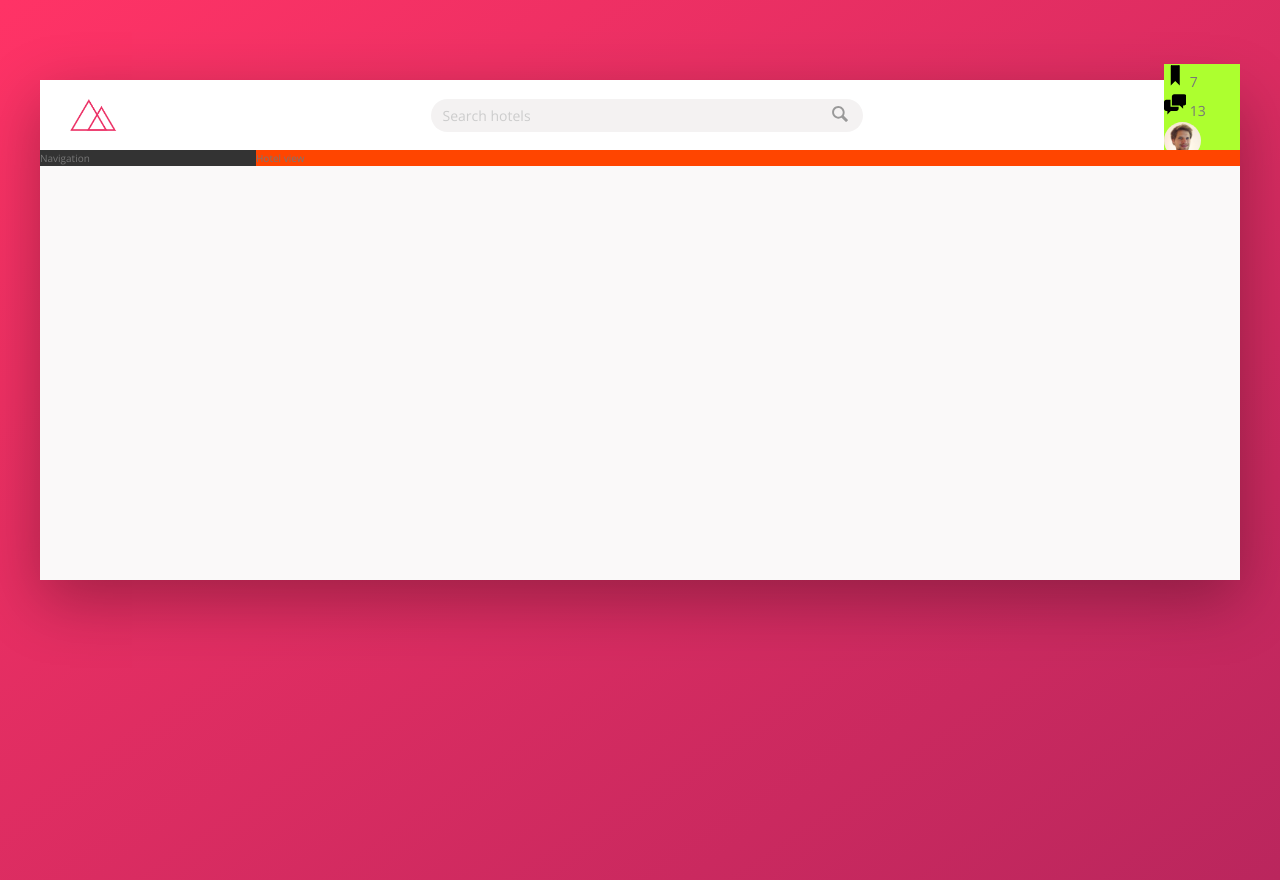
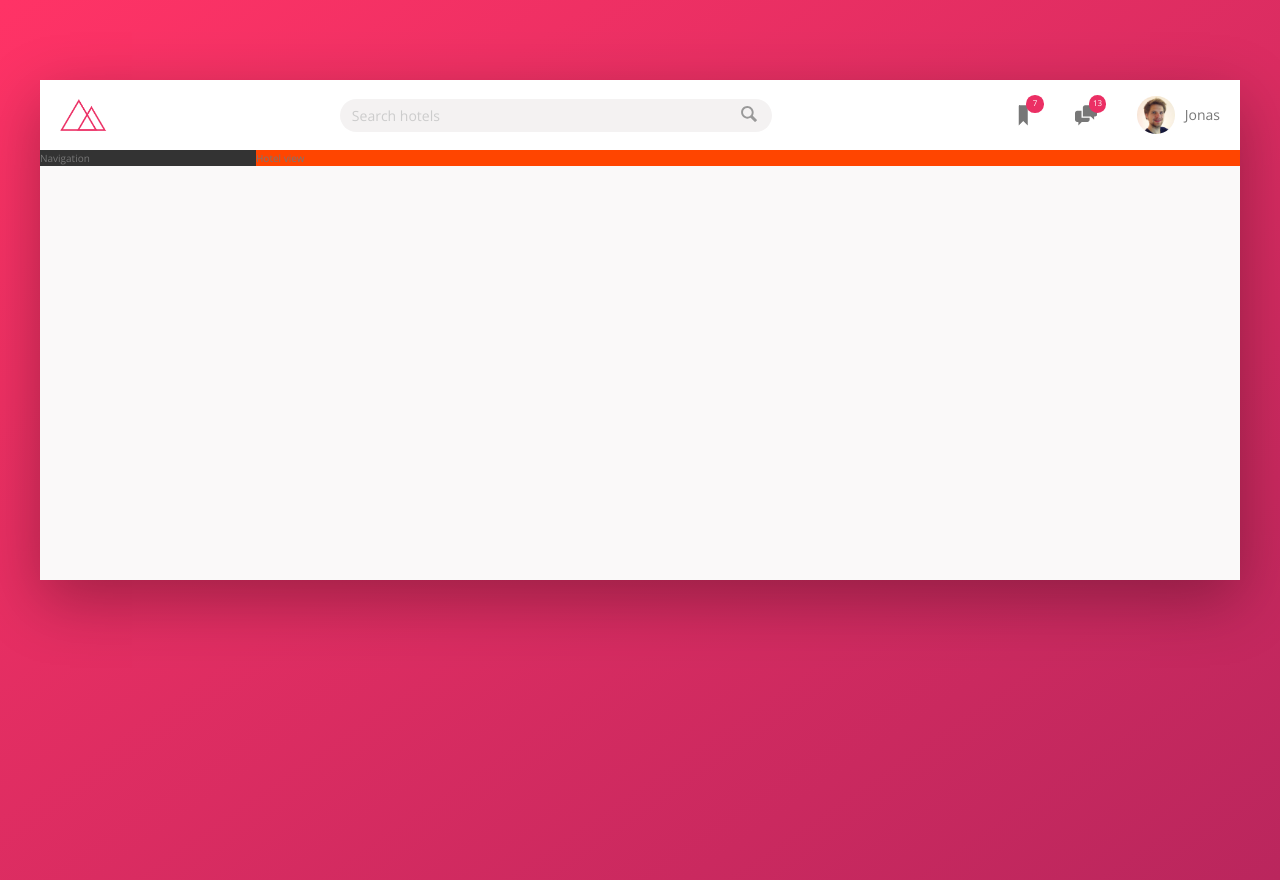
Before and after one commit to howdy-mj/advanced-css-course, a website: page 2-Trillo/index.html in a window 1280 px wide. Drawn offline with nearby package versions, Linux system fonts and the light colour scheme.

Commit message:
Header - Part 3

```diff
--- a/2-Trillo/sass/_components.scss
+++ b/2-Trillo/sass/_components.scss
@@ -2,7 +2,7 @@
 // LOGO
 .logo {
   height: 3.25rem;
-  margin-left: 3rem;
+  margin-left: 2rem;
 }
 
 /////////////////////////////////////////
@@ -67,25 +67,52 @@
 /////////////////////////////////////////
 // User Navigation
 .user-nav {
-  background-color: greenyellow;
-  // display: flex;
+  display: flex;
+  align-items: center;
+  align-self: stretch; // 전체 채우기
+
+  & > * {
+    padding: 0 2rem;
+    cursor: pointer;
+    height: 100%; // 전체 채우기
+    display: flex; // 중간으로 오게 자체적으로 flexbox
+    align-items: center;
+  }
+
+  & > *:hover {
+    background-color: var(--color-grey-light-2);
+  }
+
   &__icon-box {
+    position: relative;
   }
 
   &__icon {
     height: 2.25rem;
     width: 2.25rem;
+    fill: var(--color-grey-dark-2);
   }
 
   &__notification {
-  }
+    font-size: 0.8rem;
+    height: 1.75rem;
+    width: 1.75rem;
+    border-radius: 50%;
+    background-color: var(--color-primary);
+    color: #fff;
+    position: absolute;
+    top: 1.5rem;
+    right: 1.1rem;
 
-  &__user {
+    display: flex; // text에도 먹음
+    justify-content: center;
+    align-items: center;
   }
 
   &__user-photo {
     height: 3.75rem;
     border-radius: 50%;
+    margin-right: 1rem;
   }
 
   &__user-name {
```
Also changed, not shown: 2-Trillo/css/style.css.
